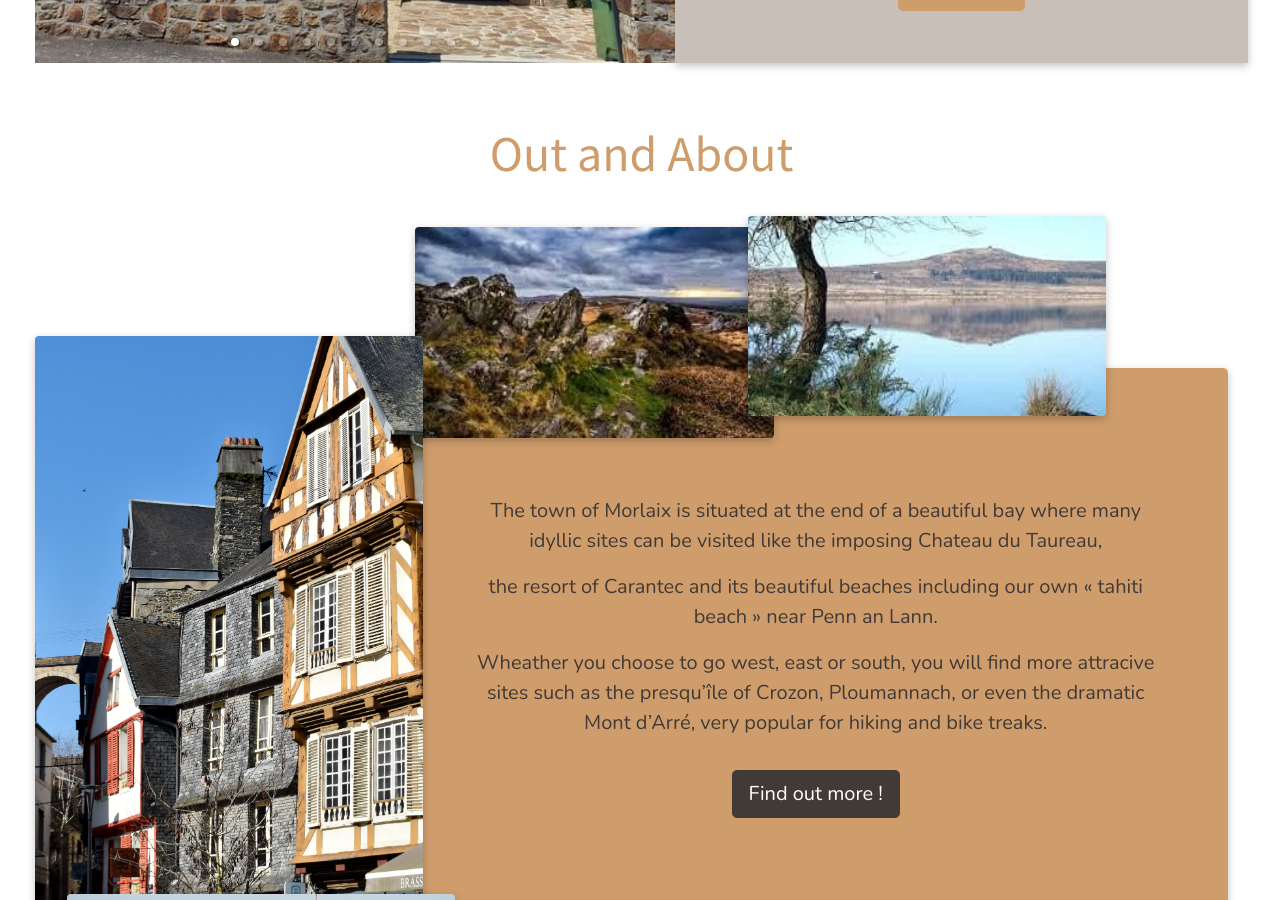
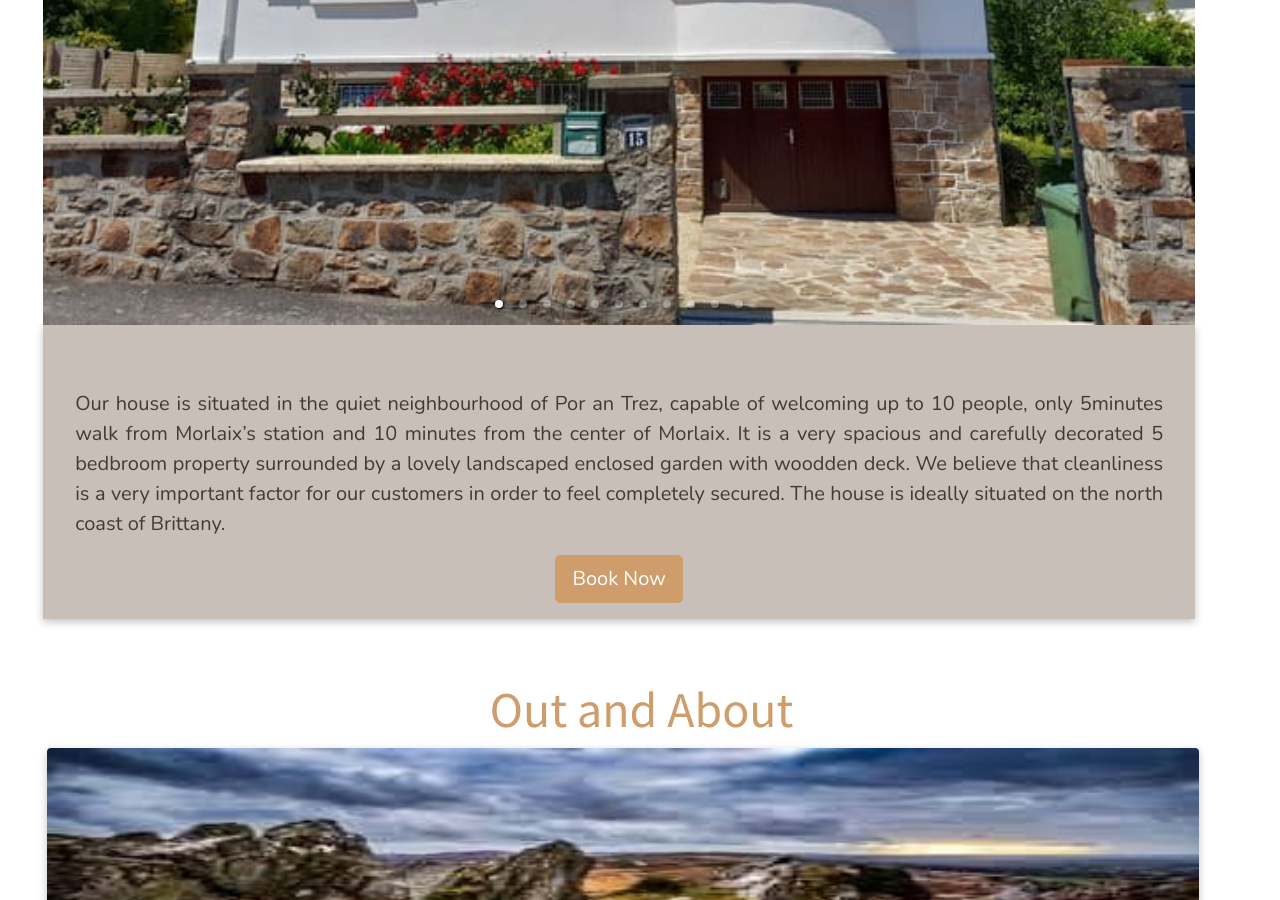
Before and after one commit to ChrisPoum/gitehannam, a React (Create React App) app: page / in a window 1280 px wide. Shown: the part 1900-2800 px from the top of the page. Built offline with nearby package versions, Linux system fonts and the light colour scheme.

Commit message:
add style for tablet screens

```diff
--- /dev/null
+++ b/src/style/_responsivetablet.scss
@@ -0,0 +1,172 @@
+// tablet screen rules
+
+@media screen
+    and (min-device-width: 751px)
+    and (max-device-width: 1200px)
+{
+
+    //header
+
+    .Header .links{
+        display: none;
+    }
+
+    .logotext{
+        font-size: 3rem!important;
+    }
+
+    .phonelink{
+        display: none;
+    }
+
+    .icons{
+        margin-top: 0rem!important;
+        margin-left: 2rem!important;
+    }
+
+    .jumbolinetext{
+        display: none;
+    }
+
+    //home page
+
+    .notescontainer{
+        display: flex!important;
+        flex-direction: column;
+    }
+
+    .notes{
+        width: 42vw!important;
+        height: 20vh!important;
+    }
+
+    .carousel-inner{
+        margin-left: 3rem!important;
+    }
+
+    .card{
+        min-height: 20vh!important;
+    }
+
+    .roomcontainer{
+        display: flex!important;
+        flex-direction: column;
+        margin-left: 0.5rem!important;
+    }
+
+    .slider{
+        width: 90vw!important;
+    }
+
+    .paragraph2{
+        width: 90vw!important;
+    }
+
+    .tourism{
+        display: flex!important;
+		flex-direction: column!important;
+
+        .TourismSlider{
+            margin-top: 0!important;
+
+            .row1{
+                display: flex!important;
+                flex-direction: column!important;
+                justify-content: flex-start!important;
+                padding: 0!important;
+                margin: 0!important;
+            }
+
+            .row2{
+                display: flex!important;
+                flex-direction: column!important;
+                justify-content: flex-start!important;
+                padding: 0!important;
+                margin: 0!important;
+            }
+
+            .row3{
+                display: flex!important;
+                flex-direction: column!important;
+                justify-content: flex-start!important;
+                padding: 0!important;
+                margin: 0!important;
+            }
+
+            .imagetopleft{
+                margin: 0!important;
+                height: 40vh!important;
+                width: 90vw!important;
+
+                &:hover{
+                    transform: none!important;
+                }
+            }
+
+            .imagetopright{
+                margin: 0!important;
+                height: 40vh!important;
+                width: 90vw!important;
+
+                &:hover{
+                    transform: none!important;
+                }
+            }
+
+            .imageleft{
+                margin: 0!important;
+                padding: 0!important;
+                width: 90vw!important;
+
+                &:hover{
+                    transform: none!important;
+                }
+            }
+
+            .paragraph3{
+                font-size: 1rem!important;
+                margin: 0 0 0 0.75rem!important;
+                padding: 1rem 0.5rem 0.5rem 0.5rem!important;
+                width: 90vw!important;
+            }
+
+            .responsiveparagraph3{
+                text-align: justify!important;
+            }
+
+            .responsivebutton{
+                text-align: center!important;
+            }
+
+            .imagebottomleft{
+                margin: 0!important;
+                padding: 0!important;
+                width: 90vw!important;
+
+                &:hover{
+                    transform: none!important;
+                }
+            }
+
+            .imagebottomcenter{
+                margin: 0!important;
+                padding: 0!important;
+                width: 90vw!important;
+
+                &:hover{
+                    transform: none!important;
+                }
+            }
+
+            .imagebottomright{
+                margin: 0!important;
+                padding: 0!important;
+                width: 90vw!important;
+
+                &:hover{
+                    transform: none!important;
+                }
+            }
+        }
+    }
+}
--- a/src/style/main.scss
+++ b/src/style/main.scss
@@ -1,4 +1,5 @@
 @import "./responsivemobile";
+@import "./responsivetablet";
 @import "./responsivebigsizescreen";
 @import url('https://fonts.googleapis.com/css2?family=Caveat&display=swap');
 @import url('https://fonts.googleapis.com/css2?family=Source+Sans+Pro&display=swap');
```
